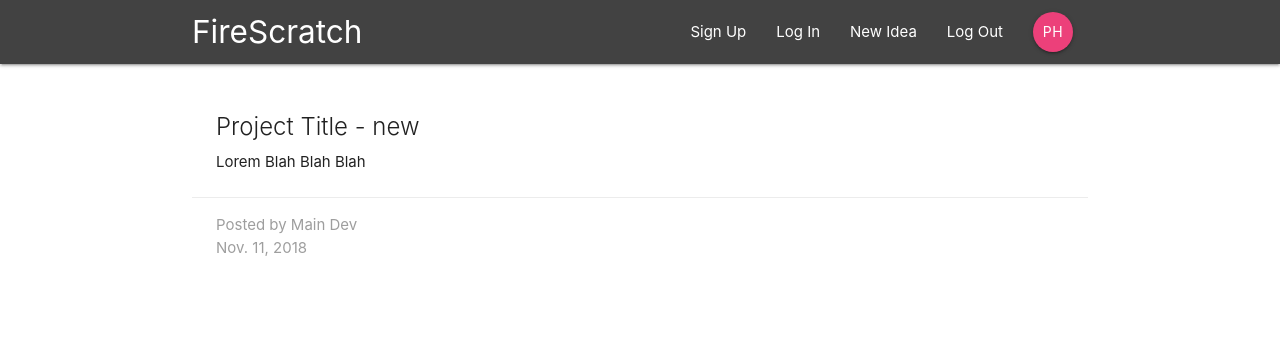
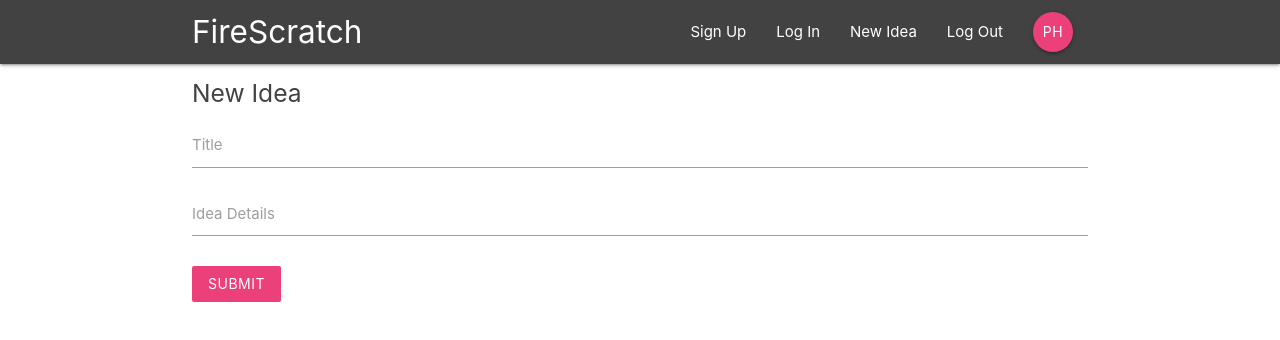
Before and after one commit to dillonfromdallas/FireScratch, a React (Create React App) app: page /idea/new in a window 1280 px wide. Shown: the top 340 px of the page. Built offline with nearby package versions, Linux system fonts and the light colour scheme.

Commit message:
Create Idea component set

```diff
--- a/src/App.js
+++ b/src/App.js
@@ -1,6 +1,7 @@
 import React, { Component } from "react";
 import { BrowserRouter, Route, Switch } from "react-router-dom";
 
+import CreateIdea from "./components/ideas/CreateIdea";
 import Dashboard from "./components/dashboard/Dashboard";
 import IdeaDetails from "./components/ideas/IdeaDetails";
 import Navbar from "./components/layout/Navbar";
@@ -15,6 +16,7 @@ class App extends Component {
           <Navbar />
           <Switch>
             <Route exact path="/" component={Dashboard} />
+            <Route path="/idea/new" component={CreateIdea} />
             <Route path="/idea/:id" component={IdeaDetails} />
             <Route path="/signin" component={Signin} />
             <Route path="/signup" component={Signup} />
--- a/src/components/ideas/CreateIdea.js
+++ b/src/components/ideas/CreateIdea.js
@@ -0,0 +1,52 @@
+import React, { Component } from "react";
+
+class CreateIdea extends Component {
+  constructor() {
+    super();
+    this.state = {
+      title: "",
+      body: ""
+    };
+    this.onChange = this.onChange.bind(this);
+    this.onSubmit = this.onSubmit.bind(this);
+  }
+  onChange = e => {
+    this.setState({
+      [e.target.id]: e.target.value
+    });
+  };
+  onSubmit = e => {
+    e.preventDefault();
+    console.log(this.state);
+  };
+
+  render() {
+    return (
+      <div className="container">
+        <form onSubmit={this.onSubmit} className="white">
+          <h5 className="grey-text text-darken-3">New Idea</h5>
+
+          <div className="input-field">
+            <label htmlFor="title">Title</label>
+            <input type="text" id="title" onChange={this.onChange} />
+          </div>
+
+          <div className="input-field">
+            <label htmlFor="body">Idea Details</label>
+            <textarea
+              id="body"
+              className="materialize-textarea"
+              onChange={this.onChange}
+            />
+          </div>
+
+          <div className="input-field">
+            <button className="btn pink lighten-1 z-depth-0">Submit</button>
+          </div>
+        </form>
+      </div>
+    );
+  }
+}
+
+export default CreateIdea;
--- a/src/components/layout/SignedInLinks.js
+++ b/src/components/layout/SignedInLinks.js
@@ -5,7 +5,7 @@ const SignedInLinks = () => {
   return (
     <ul className="right">
       <li>
-        <NavLink to="/">New Idea</NavLink>
+        <NavLink to="/newidea">New Idea</NavLink>
       </li>
       <li>
         <NavLink to="/">Log Out</NavLink>
```
